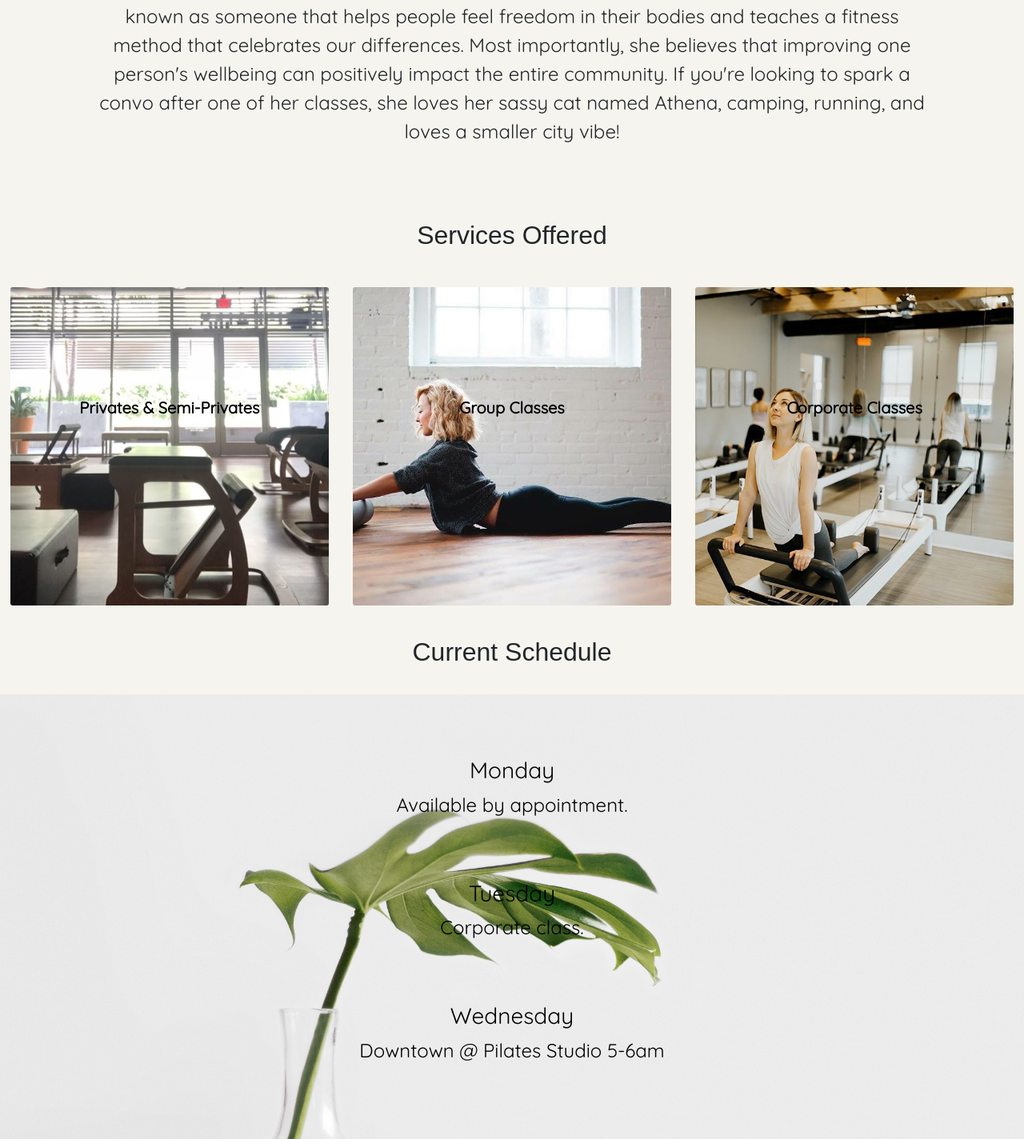
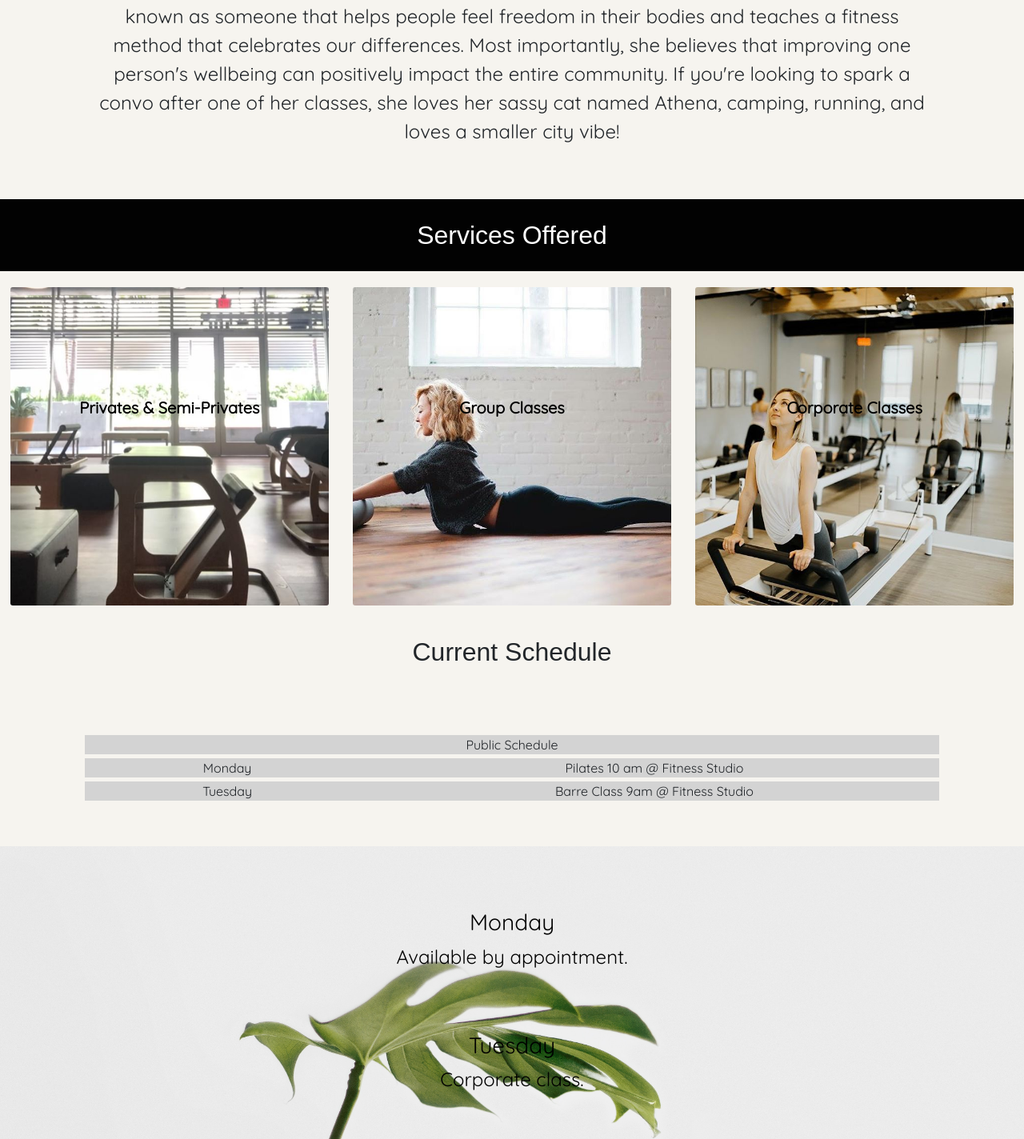
Before and after one commit to elowskya/code-playground, a PHP site: page / in a window 1280 px wide. Shown: the part 1215-2639 px from the top of the page at 80% size. Run offline with PHP 8.4, Linux system fonts and the light colour scheme.

Commit message:
updated layout

```diff
--- a/index.html
+++ b/index.html
@@ -93,7 +93,7 @@
       </div>
     </div>
 
-    <div id="services"> <h2>Services Offered</h2></div>
+    <div id="services"> <h2 class="section">Services Offered</h2></div>
 
 <!--
               <div class="img__wrap">
@@ -150,6 +150,33 @@
     </div>
 
     <div><h2>Current Schedule</h2></div>
+
+    <div class="container schedule">
+      <div class="row scheduleRow">
+        <div class="col-12">
+          Public Schedule
+        </div>
+      </div>
+        <div class="row scheduleRow">
+        <div class="col-4 scheduleCol">
+          Monday
+        </div>
+        <div class="col-8">
+          Pilates 10 am @ Fitness Studio
+        </div>
+      </div>
+      <div class="row scheduleRow">
+        <div class="col-4 scheduleCol">
+          Tuesday
+        </div>
+        <div class="col-8">
+          Barre Class 9am @ Fitness Studio
+        </div>
+        <!-- <div class="col">
+          3 of 3
+        </div> -->
+      </div>
+    </div>
 
         <div class="indexSchedule" id="schedule">
           <div class="day">
@@ -244,7 +271,7 @@
                                     </section> -->
 <!--
       </div> -->
-<div> <h2>Testimonials</h2></div>
+<div> <h2 class="section">Testimonials</h2></div>
       <div class="card-columns">
           <div class="card">
             <!-- <img class="card-img-top" src="..." alt="Card image cap"> -->
--- a/public/css/style.css
+++ b/public/css/style.css
@@ -358,4 +358,23 @@ footer {
 
   h2 {
       padding: 2%;
+      /* color: white; */
   }
+
+  /* .schedule {
+      background-color: lightgray;
+  } */
+
+  .scheduleRow {
+      margin-bottom: .5%;
+      background-color: lightgray;
+  }
+
+  /* .scheduleCol {
+      margin: .5%;
+  } */
+
+  .section {
+      background-color: #020202;
+      color: white;
+  }
```
